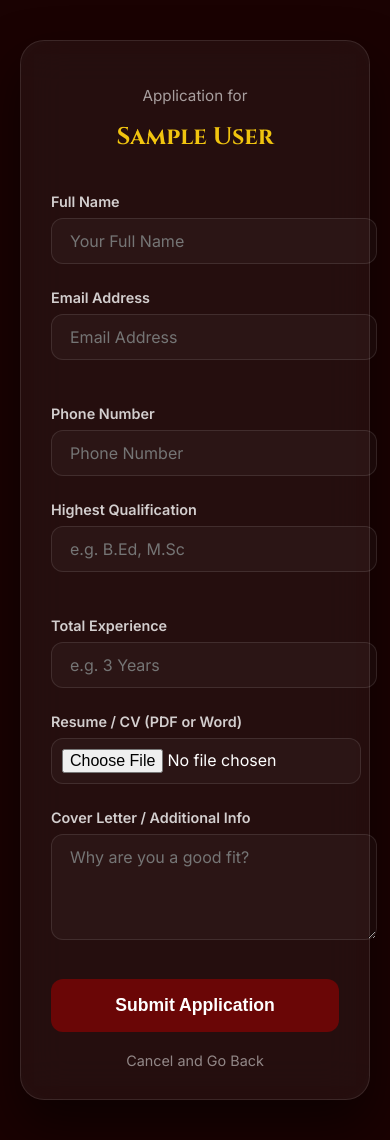
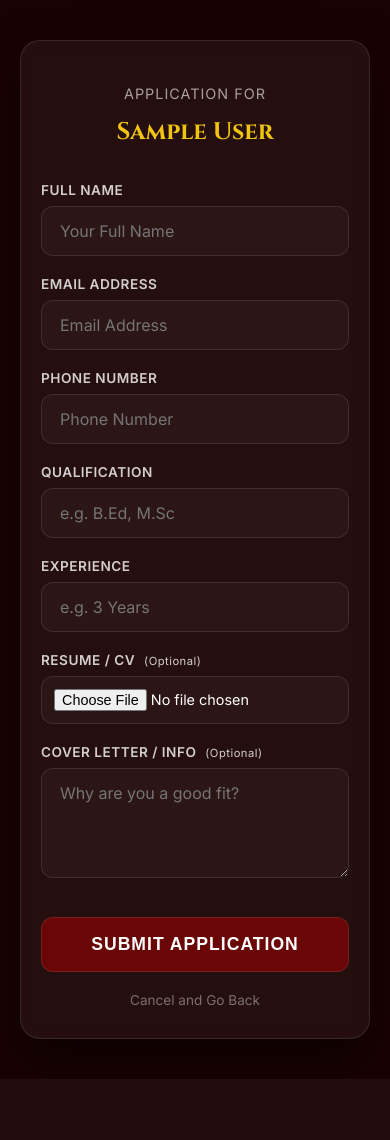
Before and after one commit to Suhailirfani/new-erp, a Django app: page /careers/apply/1/ in a window 390 px wide. After the commit the page ends 1076 px from the top, so only its background shows below. Run offline with Django 5.2, Linux system fonts and the light colour scheme; tables that the repository leaves empty hold one stand-in row (values such as "Sample post").

Commit message:
Make CV upload optional and improve job form mobile responsiveness

```diff
--- a/students/forms.py
+++ b/students/forms.py
@@ -120,6 +120,8 @@ class AlumniForm(forms.ModelForm):
 # --- Job Vacancy Forms ---
 from .models import JobOpening, JobApplication
 
+
+
 class JobOpeningForm(forms.ModelForm):
     class Meta:
         model = JobOpening
@@ -147,3 +149,7 @@ class JobApplicationForm(forms.ModelForm):
             'resume': forms.FileInput(attrs={'class': 'form-control'}),
             'cover_letter': forms.Textarea(attrs={'class': 'form-control', 'rows': 4, 'placeholder': 'Why are you a good fit?'}),
         }
+
+    def __init__(self, *args, **kwargs):
+        super().__init__(*args, **kwargs)
+        self.fields['resume'].required = False
--- a/students/models.py
+++ b/students/models.py
@@ -615,7 +615,7 @@ class JobApplication(models.Model):
     phone = models.CharField(max_length=20)
     qualification = models.CharField(max_length=200)
     experience = models.CharField(max_length=100, blank=True)
-    resume = models.FileField(upload_to='resumes/')
+    resume = models.FileField(upload_to='resumes/', null=True, blank=True)
     cover_letter = models.TextField(blank=True)
     status = models.CharField(max_length=20, choices=STATUS_CHOICES, default='pending')
     submitted_at = models.DateTimeField(auto_now_add=True)
--- a/students/templates/students/job_application_form.html
+++ b/students/templates/students/job_application_form.html
@@ -26,7 +26,7 @@
             align-items: center;
             justify-content: center;
             min-height: 100vh;
-            padding: 40px 20px;
+            padding: 20px; /* Reduced for mobile */
         }
 
         .form-container {
@@ -35,38 +35,44 @@
             border: 1px solid var(--glass-border);
             border-radius: 24px;
             width: 100%;
-            max-width: 600px;
-            padding: 50px;
+            max-width: 650px;
+            padding: 40px 30px; /* More balanced padding */
             box-shadow: 0 25px 50px rgba(0,0,0,0.5);
+            margin: 20px 0;
         }
 
         .form-header {
             text-align: center;
-            margin-bottom: 40px;
+            margin-bottom: 35px;
         }
 
         .form-header h1 {
             font-family: 'Cinzel', serif;
             color: var(--text-gold);
-            font-size: 1.5rem;
-            margin-bottom: 10px;
+            font-size: 1.8rem; /* Slightly larger */
+            margin-bottom: 8px;
+            line-height: 1.2;
         }
 
         .form-header p {
             opacity: 0.6;
-            font-size: 0.95rem;
+            font-size: 0.9rem;
+            text-transform: uppercase;
+            letter-spacing: 1px;
         }
 
         .form-group {
-            margin-bottom: 25px;
+            margin-bottom: 20px;
         }
 
         .form-group label {
             display: block;
             margin-bottom: 8px;
             font-weight: 600;
-            font-size: 0.9rem;
+            font-size: 0.85rem;
             color: rgba(255,255,255,0.8);
+            text-transform: uppercase;
+            letter-spacing: 0.5px;
         }
 
         .form-control {
@@ -74,67 +80,92 @@
             background: rgba(255,255,255,0.03);
             border: 1px solid var(--glass-border);
             border-radius: 12px;
-            padding: 12px 18px;
+            padding: 14px 18px;
             color: white;
             font-family: inherit;
             font-size: 1rem;
-            transition: 0.3s;
+            transition: all 0.3s ease;
+            box-sizing: border-box;
         }
 
         .form-control:focus {
             outline: none;
             border-color: var(--text-gold);
-            background: rgba(255,255,255,0.06);
-            box-shadow: 0 0 0 4px rgba(241, 196, 15, 0.1);
+            background: rgba(255,255,255,0.08);
+            box-shadow: 0 0 0 4px rgba(241, 196, 15, 0.15);
         }
 
         .row {
             display: grid;
-            grid-template-columns: 1fr 1fr;
+            grid-template-columns: repeat(2, 1fr);
             gap: 20px;
+        }
+
+        @media (max-width: 600px) {
+            .row {
+                grid-template-columns: 1fr;
+                gap: 0;
+            }
+            .form-container {
+                padding: 30px 20px;
+                border-radius: 20px;
+            }
+            .form-header h1 {
+                font-size: 1.5rem;
+            }
+            .btn-submit {
+                font-size: 1rem;
+                padding: 14px;
+            }
         }
 
         .btn-submit {
             width: 100%;
             background: var(--primary);
             color: white;
-            border: none;
+            border: 1px solid rgba(255,255,255,0.1);
             padding: 16px;
             border-radius: 12px;
             font-size: 1.1rem;
             font-weight: 700;
             cursor: pointer;
-            transition: 0.3s;
-            margin-top: 10px;
+            transition: all 0.3s ease;
+            margin-top: 15px;
+            text-transform: uppercase;
+            letter-spacing: 1px;
         }
 
         .btn-submit:hover {
             background: var(--accent);
             transform: translateY(-2px);
-            box-shadow: 0 10px 20px rgba(0,0,0,0.2);
+            box-shadow: 0 10px 20px rgba(0,0,0,0.3);
         }
 
         .btn-cancel {
             display: block;
             text-align: center;
             margin-top: 20px;
-            color: rgba(255,255,255,0.5);
+            color: rgba(255,255,255,0.4);
             text-decoration: none;
-            font-size: 0.9rem;
+            font-size: 0.85rem;
             transition: 0.3s;
         }
 
         .btn-cancel:hover {
-            color: white;
+            color: var(--text-gold);
+        }
+
+        .optional-badge {
+            font-size: 0.7rem;
+            color: var(--gray);
+            font-weight: 400;
+            margin-left: 5px;
+            text-transform: none;
         }
 
         input[type="file"] {
-            padding: 10px;
-        }
-
-        @media (max-width: 600px) {
-            .form-container { padding: 30px; }
-            .row { grid-template-columns: 1fr; }
+            padding: 12px;
+            font-size: 0.9rem;
         }
     </style>
 </head>
@@ -166,22 +197,22 @@
 
             <div class="row">
                 <div class="form-group">
-                    <label>Highest Qualification</label>
+                    <label>Qualification</label>
                     {{ form.qualification }}
                 </div>
                 <div class="form-group">
-                    <label>Total Experience</label>
+                    <label>Experience</label>
                     {{ form.experience }}
                 </div>
             </div>
 
             <div class="form-group">
-                <label>Resume / CV (PDF or Word)</label>
+                <label>Resume / CV <span class="optional-badge">(Optional)</span></label>
                 {{ form.resume }}
             </div>
 
             <div class="form-group">
-                <label>Cover Letter / Additional Info</label>
+                <label>Cover Letter / Info <span class="optional-badge">(Optional)</span></label>
                 {{ form.cover_letter }}
             </div>
 
```
